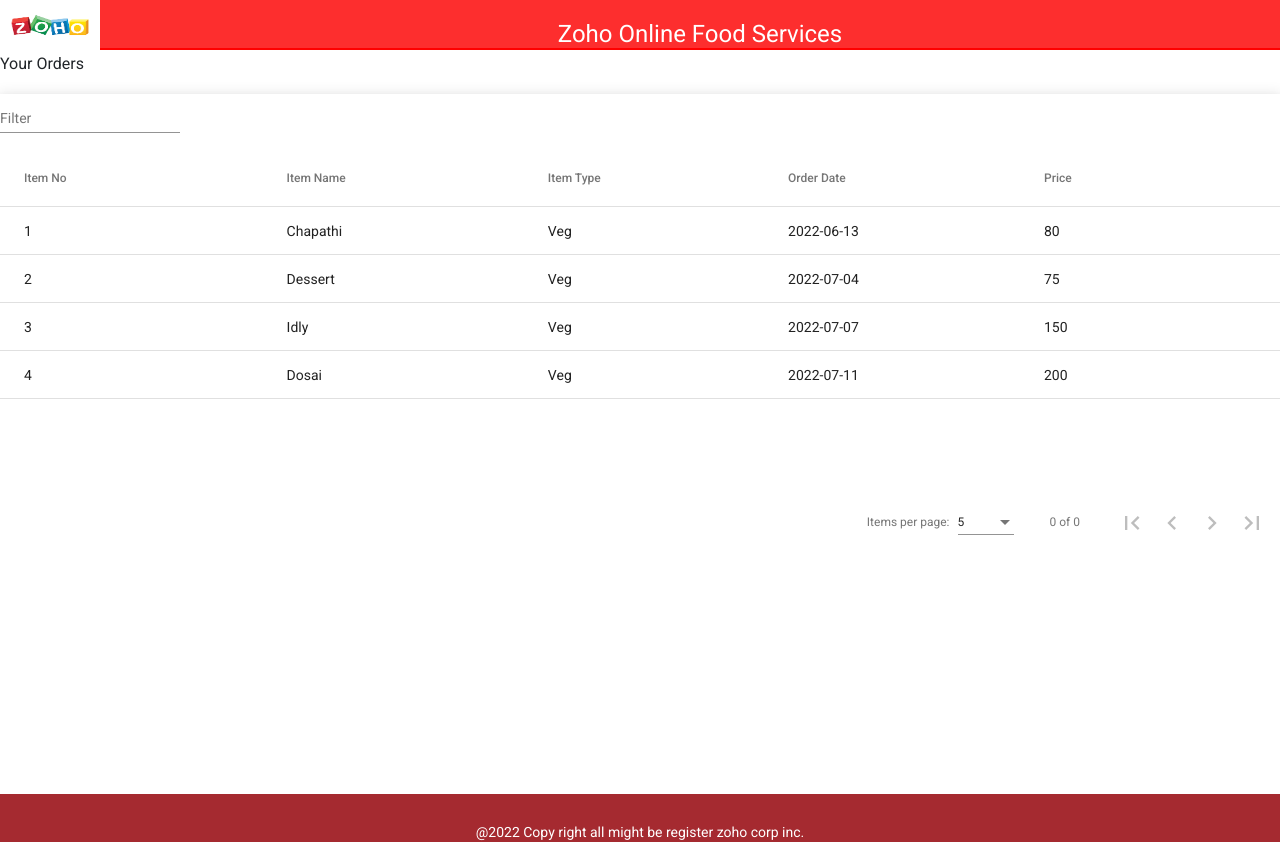
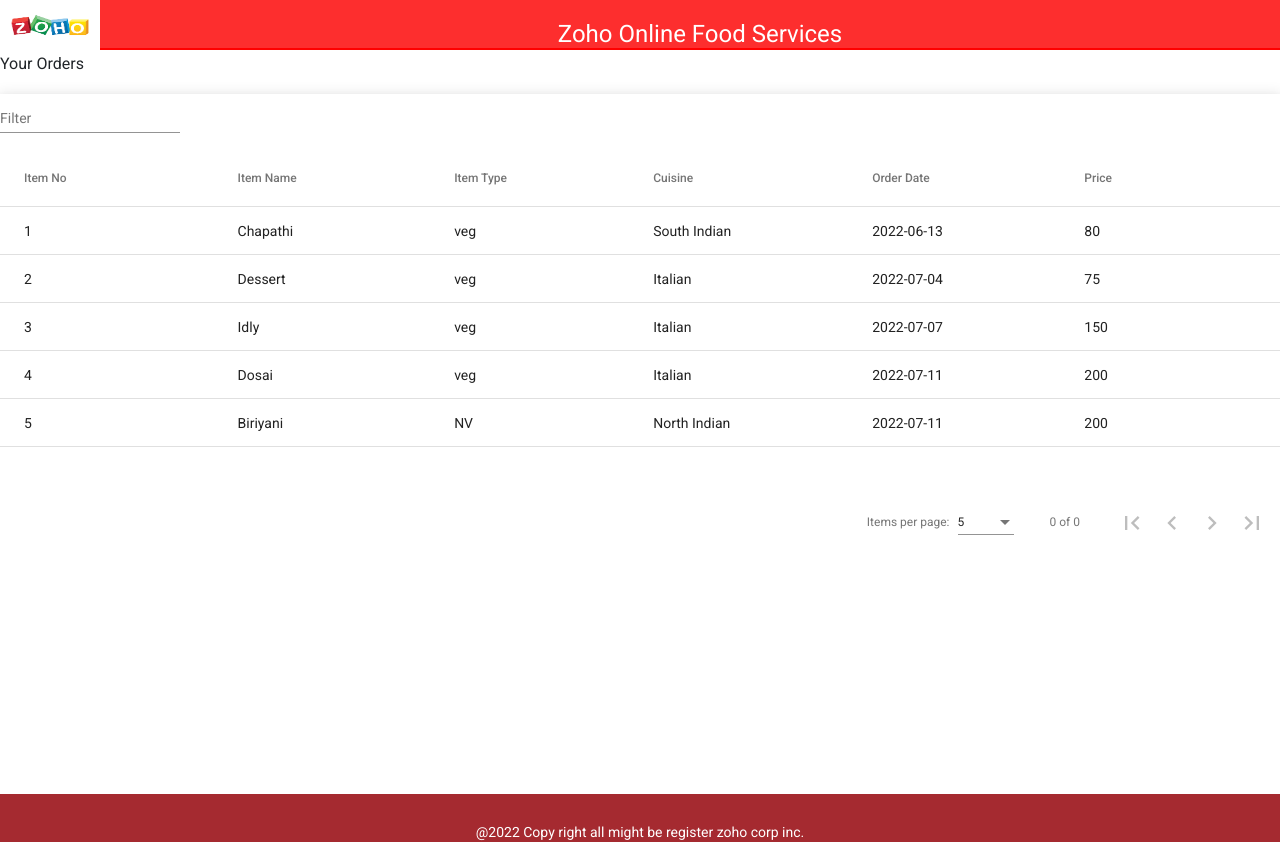
Before and after one commit to saravananprogrammer/onlineFoodBooking, an Angular app: page /order in a window 1280 px wide. Built offline with nearby package versions, Linux system fonts and the light colour scheme.

Commit message:
filter option

```diff
--- a/src/app/component/order-item/order-item.component.html
+++ b/src/app/component/order-item/order-item.component.html
@@ -26,6 +26,11 @@
         <th mat-header-cell *matHeaderCellDef mat-sort-header sortActionDescription="Sort by Itemtype"> Item Type </th>
         <td mat-cell *matCellDef="let element"> {{element.ItemType}} </td>
       </ng-container>
+      <ng-container matColumnDef="Cuisine">
+        <th mat-header-cell *matHeaderCellDef mat-sort-header sortActionDescription="Sort by Cuisine"> Cuisine </th>
+        <td mat-cell *matCellDef="let element"> {{element.Cuisine}} </td>
+      </ng-container>
+
       <ng-container matColumnDef="OrderDate">
         <th mat-header-cell *matHeaderCellDef mat-sort-header sortActionDescription="Sort by orderdate"> Order Date </th>
         <td mat-cell *matCellDef="let element"> {{element.orderDate}} </td>
--- a/src/app/component/order-item/order-item.component.ts
+++ b/src/app/component/order-item/order-item.component.ts
@@ -10,23 +10,25 @@
   ItemType: string;
   ItemPrice: number;
   orderDate:any;
+  Cuisine:any
 }
 
 const ELEMENT_DATA: FoodItems[] = [
-  {itemNo: 1, itemName: 'Dosai', ItemType: 'Veg',orderDate:'2022-06-09', ItemPrice: 40},
-  {itemNo: 2, itemName: 'Chicken', ItemType: 'Non-Veg',orderDate:'2022-06-01', ItemPrice: 100},
-  {itemNo: 3, itemName: 'Chapathi', ItemType: 'Veg',orderDate:'2022-06-13', ItemPrice: 80},
-  {itemNo: 4, itemName: 'Biriyani', ItemType: 'Veg',orderDate:'2022-05-10', ItemPrice: 200},
-  {itemNo: 5, itemName: 'Fried Rice', ItemType: 'Veg',orderDate:'2022-04-12', ItemPrice: 80},
-  {itemNo: 6, itemName: 'Dessert', ItemType: 'Veg',orderDate:'2022-07-04', ItemPrice: 75},
-  {itemNo: 7, itemName: 'Dosai', ItemType: 'Veg',orderDate:'2022-02-11', ItemPrice: 40},
-   {itemNo: 8, itemName: 'Parotta', ItemType: 'Veg',orderDate:'2022-02-06', ItemPrice: 85},
-   {itemNo: 9, itemName: 'Naan', ItemType: 'Veg',orderDate:'2022-05-08', ItemPrice: 45},
-   {itemNo: 10, itemName: 'Rooti', ItemType: 'Veg',orderDate:'2022-06-11', ItemPrice: 65},
-   {itemNo: 11, itemName: 'Idly', ItemType: 'Veg',orderDate:'2022-07-07', ItemPrice: 150},
-   {itemNo: 12, itemName: 'Poori', ItemType: 'Veg',orderDate:'2022-01-11', ItemPrice: 25},
-   {itemNo: 13, itemName: 'Pongal', ItemType: 'Veg',orderDate:'2022-03-11', ItemPrice: 150},
-   {itemNo: 14, itemName: 'Dosai', ItemType: 'Veg',orderDate:'2022-07-11', ItemPrice: 200},
+  {itemNo: 1, itemName: 'Dosai', ItemType: 'veg',Cuisine:'North Indian',orderDate:'2022-06-09', ItemPrice: 40},
+  {itemNo: 2, itemName: 'Chicken', ItemType: 'NV',Cuisine:'Italian',orderDate:'2022-06-01', ItemPrice: 100},
+  {itemNo: 3, itemName: 'Chapathi', ItemType: 'veg',Cuisine:'South Indian',orderDate:'2022-06-13', ItemPrice: 80},
+  {itemNo: 4, itemName: 'Biriyani', ItemType: 'veg',Cuisine:'Italian',orderDate:'2022-05-10', ItemPrice: 200},
+  {itemNo: 5, itemName: 'Fried Rice', ItemType: 'veg',Cuisine:'North Indian',orderDate:'2022-04-12', ItemPrice: 80},
+  {itemNo: 6, itemName: 'Dessert', ItemType: 'veg',Cuisine:'Italian',orderDate:'2022-07-04', ItemPrice: 75},
+  {itemNo: 7, itemName: 'Dosai', ItemType: 'veg',Cuisine:'South Indian',orderDate:'2022-02-11', ItemPrice: 40},
+   {itemNo: 8, itemName: 'Parotta', ItemType: 'veg',Cuisine:'Italian',orderDate:'2022-02-06', ItemPrice: 85},
+   {itemNo: 9, itemName: 'Naan', ItemType: 'veg',Cuisine:'Italian',orderDate:'2022-05-08', ItemPrice: 45},
+   {itemNo: 10, itemName: 'Rooti', ItemType: 'veg',Cuisine:'South Indian',orderDate:'2022-06-11', ItemPrice: 65},
+   {itemNo: 11, itemName: 'Idly', ItemType: 'veg',Cuisine:'Italian',orderDate:'2022-07-07', ItemPrice: 150},
+   {itemNo: 12, itemName: 'Poori', ItemType: 'veg',Cuisine:'Italian',orderDate:'2022-01-11', ItemPrice: 25},
+   {itemNo: 13, itemName: 'Pongal', ItemType: 'veg',Cuisine:'South Indian',orderDate:'2022-03-11', ItemPrice: 150},
+   {itemNo: 14, itemName: 'Dosai', ItemType: 'veg',Cuisine:'Italian',orderDate:'2022-07-11', ItemPrice: 200},
+   {itemNo: 15, itemName: 'Biriyani', ItemType: 'NV',Cuisine:'North Indian',orderDate:'2022-07-11', ItemPrice: 200},
 
 ];
 /* Past 30 Days Record computation */
@@ -53,11 +55,11 @@
 
 export class OrderItemComponent implements OnInit {
   dummyOrderdata:any;
-  displayedColumns: string[] = ['ItemNo', 'ItemName', 'ItemType','OrderDate', 'ItemPrice'];
+  displayedColumns: string[] = ['ItemNo', 'ItemName', 'ItemType','Cuisine','OrderDate', 'ItemPrice'];
   dataSource = new MatTableDataSource<FoodItems>(last30DaysList);
 
   //@ViewChild(MatPaginator, { static: true }) paginator: MatPaginator;
-  // @ViewChild(MatSort, { static: true }) sort: MatSort;
+  //@ViewChild(MatSort, { static: true }) sort: MatSort;
 
   constructor(private _liveAnnouncer: LiveAnnouncer) { }
 
```
